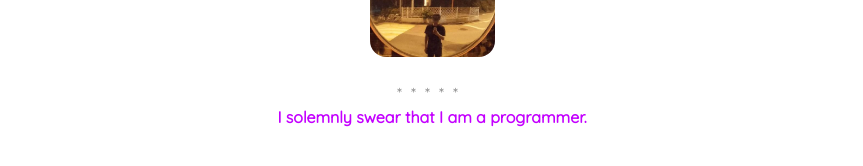
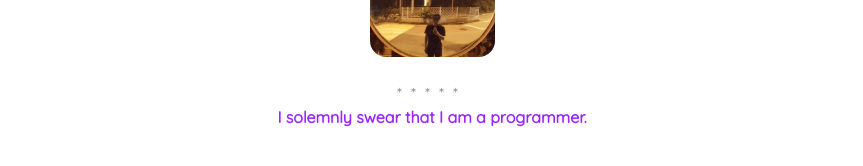
Before and after one commit to nimkoes/portfolio, a Jekyll site: the page built from index.md, in a window 1280 px wide. Shown: the part 386-552 px from the top of the page, without its empty margins (208-1071 px from the left). Built offline with Jekyll 4.4.1, drawn with Linux system fonts in a browser that asks for light colours.

Commit message:
mod css, strong tag color

```diff
--- a/assets/css/main.css
+++ b/assets/css/main.css
@@ -42,7 +42,7 @@
       font-weight: 400; }
 
   strong {
-    color: #c400ff; }
+    color: #9a27ff; }
 
   .wrapper {
     max-width: 800px;
```
